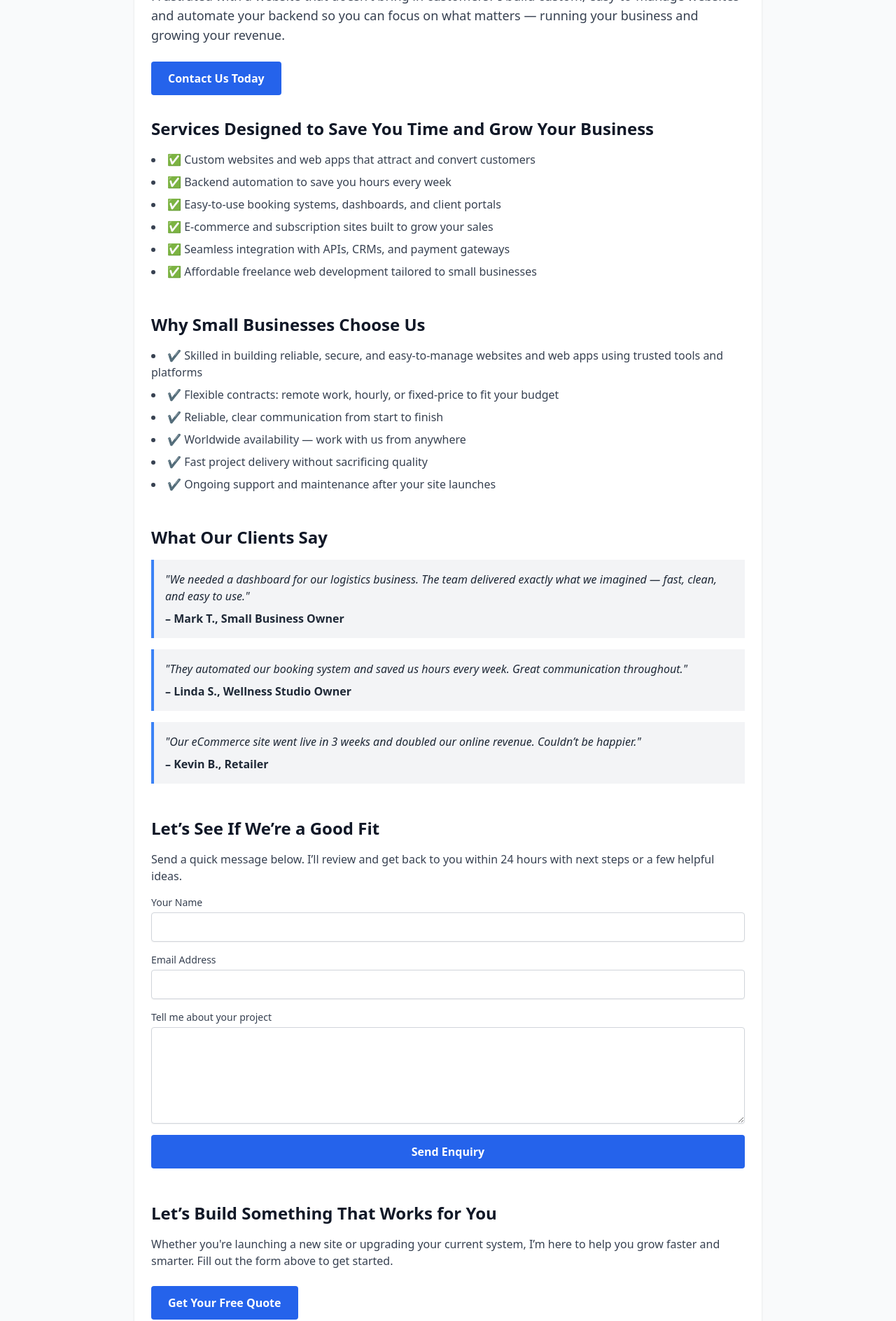
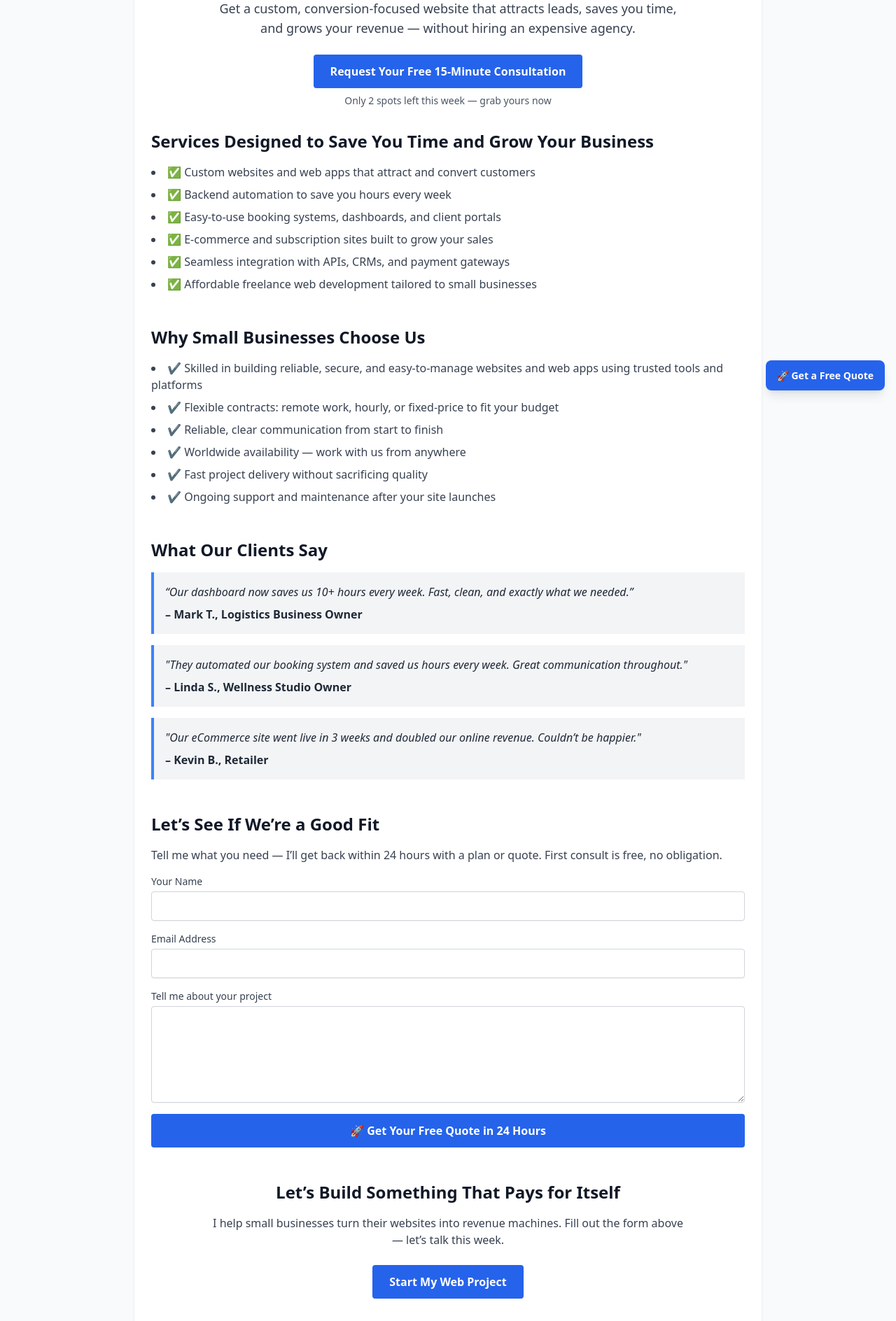
Before and after one commit to jauyeunggithub/full-stack-landing-page, a website: page index.html in a window 1280 px wide. Shown: the part 236-2124 px from the top of the page at 70% size. Drawn offline with nearby package versions, Linux system fonts and the light colour scheme.

Commit message:
change text and remove captcha

```diff
--- a/index.html
+++ b/index.html
@@ -17,8 +17,6 @@
     gtag('js', new Date());
     gtag('config', 'AW-730339311');
   </script>
-
-  <script src="https://js.hcaptcha.com/1/api.js" async defer></script>
 
   <script>
     function onSubmit(token) {
@@ -42,20 +40,21 @@
       </div>
     </header>
 
-    <!-- Hero Section -->
-    <section class="mb-8">
-      <h1 class="text-3xl font-bold text-gray-900 mb-4">
-        Full Stack Web Development That Helps Small Businesses Grow
+    <!-- Hero Section (Updated) -->
+    <section class="mb-8 text-center">
+      <h1 class="text-4xl font-extrabold text-gray-900 mb-4 leading-tight">
+        Websites That Help Small Businesses Get More Customers
       </h1>
-      <p class="text-lg text-gray-700 mb-6">
-        Frustrated with a website that doesn’t bring in customers? I build
-        custom, easy-to-manage websites and automate your backend so you can
-        focus on what matters — running your business and growing your revenue.
+      <p class="text-lg text-gray-700 mb-6 max-w-2xl mx-auto">
+        Get a custom, conversion-focused website that attracts leads, saves you
+        time, and grows your revenue — without hiring an expensive agency.
       </p>
       <a href="#enquiry-form"
         class="inline-block bg-blue-600 text-white font-semibold px-6 py-3 rounded hover:bg-blue-700 transition">
-        Contact Us Today
+        Request Your Free 15-Minute Consultation
       </a>
+      <p class="text-sm text-gray-600 mt-2">Only 2 spots left this week — grab
+        yours now</p>
     </section>
 
     <!-- Services -->
@@ -94,11 +93,11 @@
     <section class="mb-12">
       <h2 class="text-2xl font-semibold text-gray-900 mb-4">What Our Clients Say
       </h2>
+
       <div class="bg-gray-100 p-4 border-l-4 border-blue-500 mb-4">
-        <p class="italic">"We needed a dashboard for our logistics business. The
-          team delivered exactly what we imagined — fast, clean, and easy to
-          use."</p>
-        <p class="mt-2 font-semibold">– Mark T., Small Business Owner</p>
+        <p class="italic">“Our dashboard now saves us 10+ hours every week.
+          Fast, clean, and exactly what we needed.”</p>
+        <p class="mt-2 font-semibold">– Mark T., Logistics Business Owner</p>
       </div>
 
       <div class="bg-gray-100 p-4 border-l-4 border-blue-500 mb-4">
@@ -119,13 +118,13 @@
       <h2 class="text-2xl font-semibold text-gray-900 mb-4">Let’s See If We’re a
         Good Fit</h2>
       <p class="mb-4 text-gray-700">
-        Send a quick message below. I’ll review and get back to you within 24
-        hours with next steps or a few helpful ideas.
+        Tell me what you need — I’ll get back within 24 hours with a plan or
+        quote. First consult is free, no obligation.
       </p>
 
 
       <form action="https://usebasin.com/f/21079881c5c7" method="POST"
-        id="invisible-hcaptcha-form" class="space-y-4">
+        class="space-y-4">
         <input type="hidden" name="enquiry-type"
           value="Full Stack Development Services" />
         <div>
@@ -156,29 +155,25 @@
 
 
         <button type="submit"
-          data-sitekey="7fe715a1-151f-4c63-b497-bd971974df05"
-          data-callback='onSubmit' data-badge="inline"
           class="h-captcha w-full bg-blue-600 text-white font-semibold px-6 py-3 rounded hover:bg-blue-700 transition">
-          Send Enquiry
+          🚀 Get Your Free Quote in 24 Hours
         </button>
-
 
       </form>
 
     </section>
 
-    <!-- Final CTA -->
-    <section class="mb-12">
+    <!-- Final CTA (Updated) -->
+    <section class="mb-12 text-center">
       <h2 class="text-2xl font-semibold text-gray-900 mb-4">Let’s Build
-        Something That Works for You</h2>
-      <p class="text-gray-700 mb-6">
-        Whether you're launching a new site or upgrading your current system,
-        I’m here to help you grow faster and smarter. Fill out the form above to
-        get started.
+        Something That Pays for Itself</h2>
+      <p class="text-gray-700 mb-6 max-w-2xl mx-auto">
+        I help small businesses turn their websites into revenue machines. Fill
+        out the form above — let’s talk this week.
       </p>
       <a href="#enquiry-form"
         class="inline-block bg-blue-600 text-white font-semibold px-6 py-3 rounded hover:bg-blue-700 transition">
-        Get Your Free Quote
+        Start My Web Project
       </a>
     </section>
 
@@ -193,6 +188,14 @@
     </footer>
 
   </div>
+
+  <!-- Sticky CTA (Optional, but boosts mobile conversions) -->
+  <div class="fixed bottom-4 right-4 z-50">
+    <a href="#enquiry-form"
+      class="bg-blue-600 text-white px-4 py-3 rounded-lg shadow-lg hover:bg-blue-700 transition text-sm font-semibold">
+      🚀 Get a Free Quote
+    </a>
+  </div>
 </body>
 
 </html>
```
